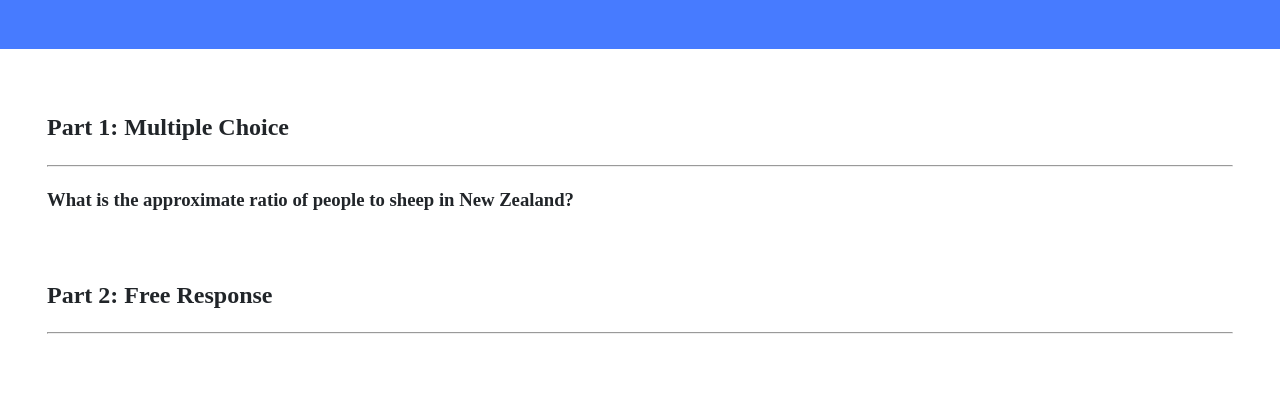
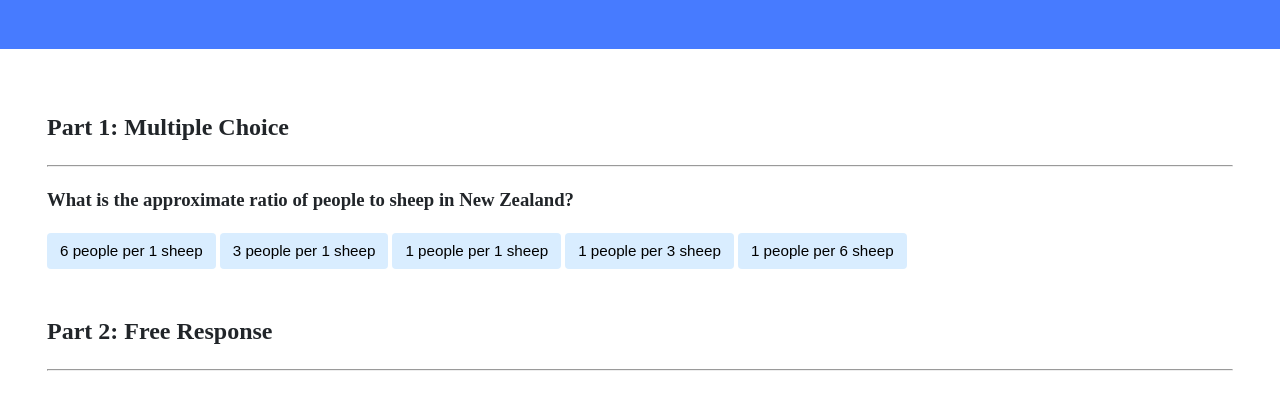
Before and after one commit to Chhunneng/cs50, a plain HTML site: page trivia/index.html in a window 1280 px wide. Shown: the part 151-560 px from the top of the page. Drawn offline with Linux system fonts and the light colour scheme.

Commit message:
Wed, Jan 17, 2024, 11:33 AM +09:00

```diff
--- a/trivia/index.html
+++ b/trivia/index.html
@@ -20,6 +20,11 @@
                 <hr>
                 <!-- TODO: Add multiple choice question here -->
                 <h3>What is the approximate ratio of people to sheep in New Zealand?</h3>
+                <button>6 people per 1 sheep</button>
+                <button>3 people per 1 sheep</button>
+                <button>1 people per 1 sheep</button>
+                <button>1 people per 3 sheep</button>
+                <button>1 people per 6 sheep</button>
             </div>
 
             <div class="section">
```
